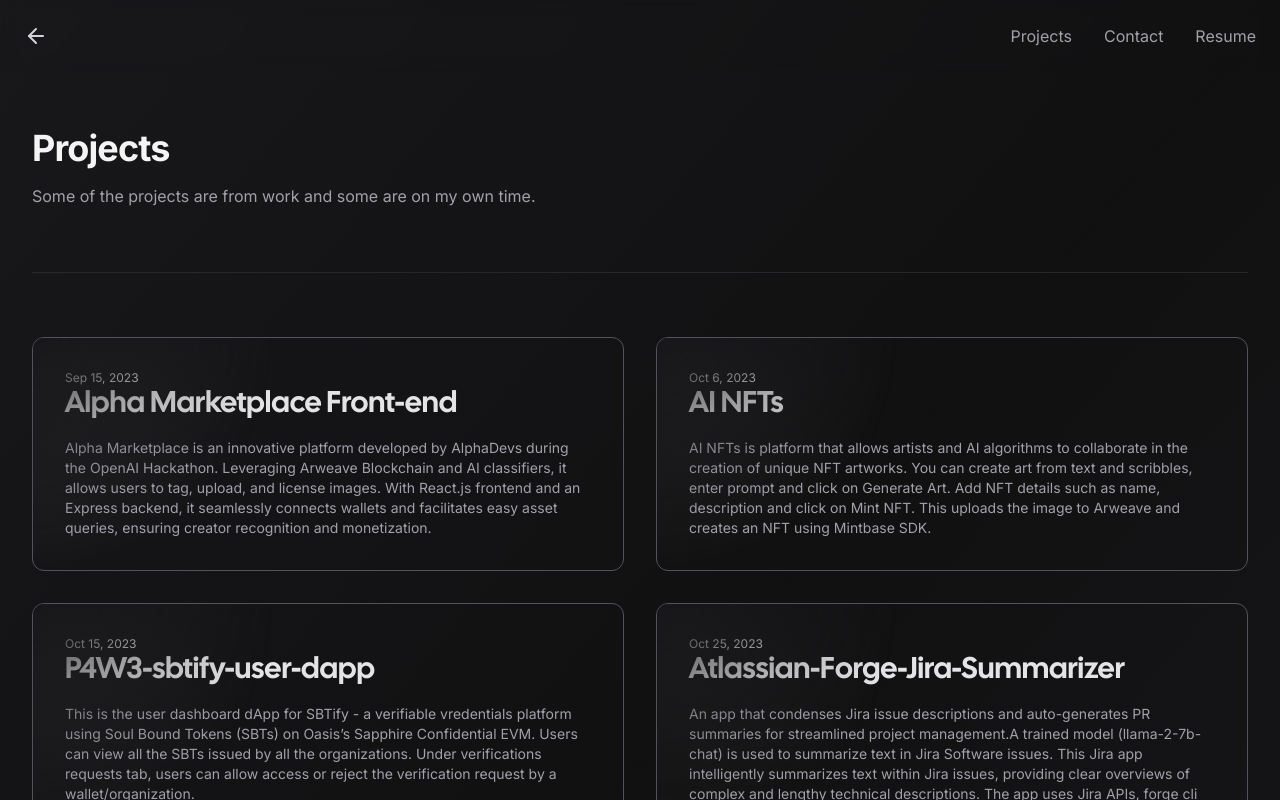
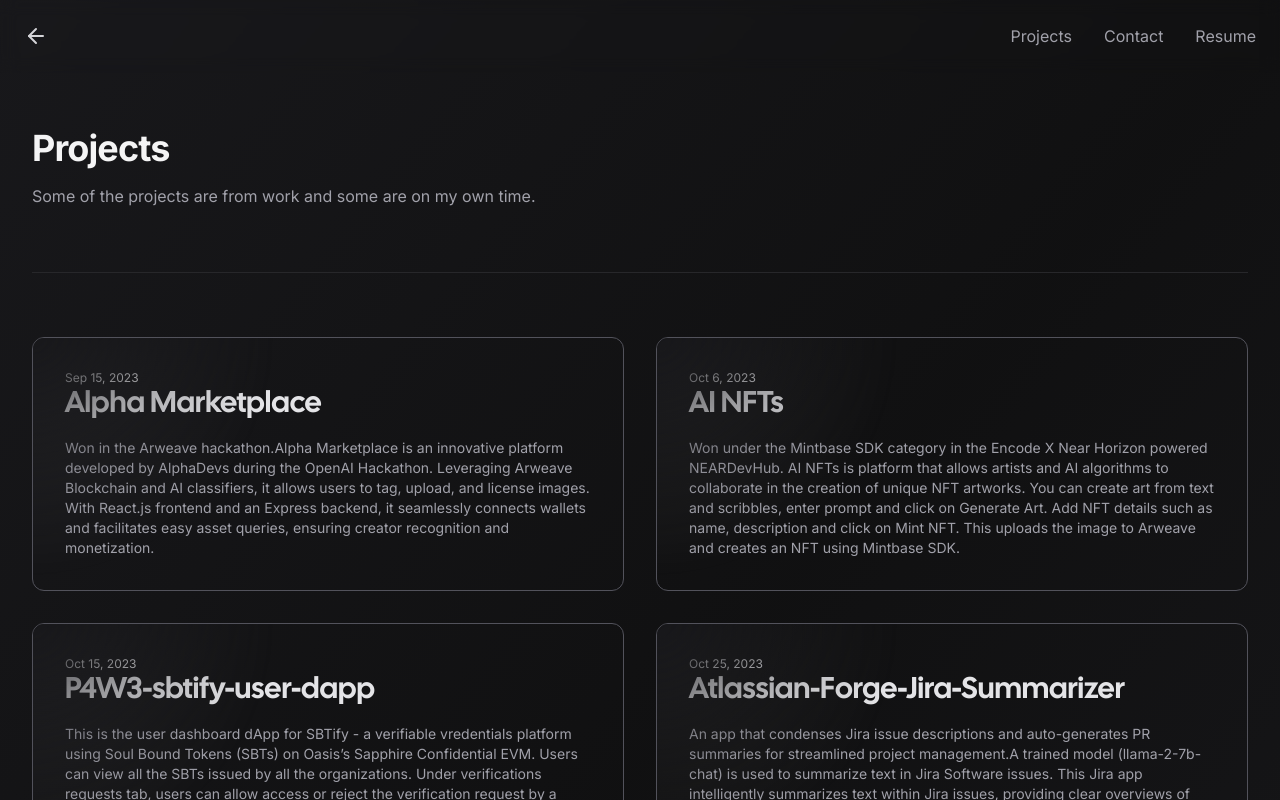
Before and after one commit to 0xyshv/my-portfolio, a Next.js app: page /projects in a window 1280 px wide. Shown: the top 800 px of the page. Built offline with nearby package versions, Linux system fonts and the light colour scheme; what tailwindcss-debug-screens would draw is missing.

Commit message:
chore: Update prizes

```diff
--- a/constants/projects.ts
+++ b/constants/projects.ts
@@ -49,9 +49,9 @@ export const allProjects: any[] = [
     _raw: {},
     type: "Project",
     published: false,
-    title: "Alpha Marketplace Front-end",
+    title: "Alpha Marketplace",
     description:
-      "Alpha Marketplace is an innovative platform developed by AlphaDevs during the OpenAI Hackathon. Leveraging Arweave Blockchain and AI classifiers, it allows users to tag, upload, and license images. With React.js frontend and an Express backend, it seamlessly connects wallets and facilitates easy asset queries, ensuring creator recognition and monetization.",
+      "Won in the Arweave hackathon.Alpha Marketplace is an innovative platform developed by AlphaDevs during the OpenAI Hackathon. Leveraging Arweave Blockchain and AI classifiers, it allows users to tag, upload, and license images. With React.js frontend and an Express backend, it seamlessly connects wallets and facilitates easy asset queries, ensuring creator recognition and monetization.",
     date: "2023-09-15T00:00:00.000Z",
     url: "https://nrqve4t77nxkgbt5j7gchxx3qbbf3pso5x37vozdl3byxjb2qwfq.arweave.net/bGFScn_7bqMGfU_MI977gEJdvk7t9_q7I17Di6Q6hYs/",
     repository: "0xyshv/image-marketplace.git",
@@ -66,7 +66,7 @@ export const allProjects: any[] = [
     published: false,
     title: "AI NFTs",
     description:
-      "AI NFTs is platform that allows artists and AI algorithms to collaborate in the creation of unique NFT artworks. You can create art from text and scribbles, enter prompt and click on Generate Art. Add NFT details such as name, description and click on Mint NFT. This uploads the image to Arweave and creates an NFT using Mintbase SDK.",
+      "Won under the Mintbase SDK category in the Encode X Near Horizon powered NEARDevHub. AI NFTs is platform that allows artists and AI algorithms to collaborate in the creation of unique NFT artworks. You can create art from text and scribbles, enter prompt and click on Generate Art. Add NFT details such as name, description and click on Mint NFT. This uploads the image to Arweave and creates an NFT using Mintbase SDK.",
     date: "2023-10-06T00:00:00.000Z",
     url: "ai-nfts-sooty.vercel.app/",
     repository: "https://github.com/0xAlphaDevs/ai-nfts-mintbase",
```
